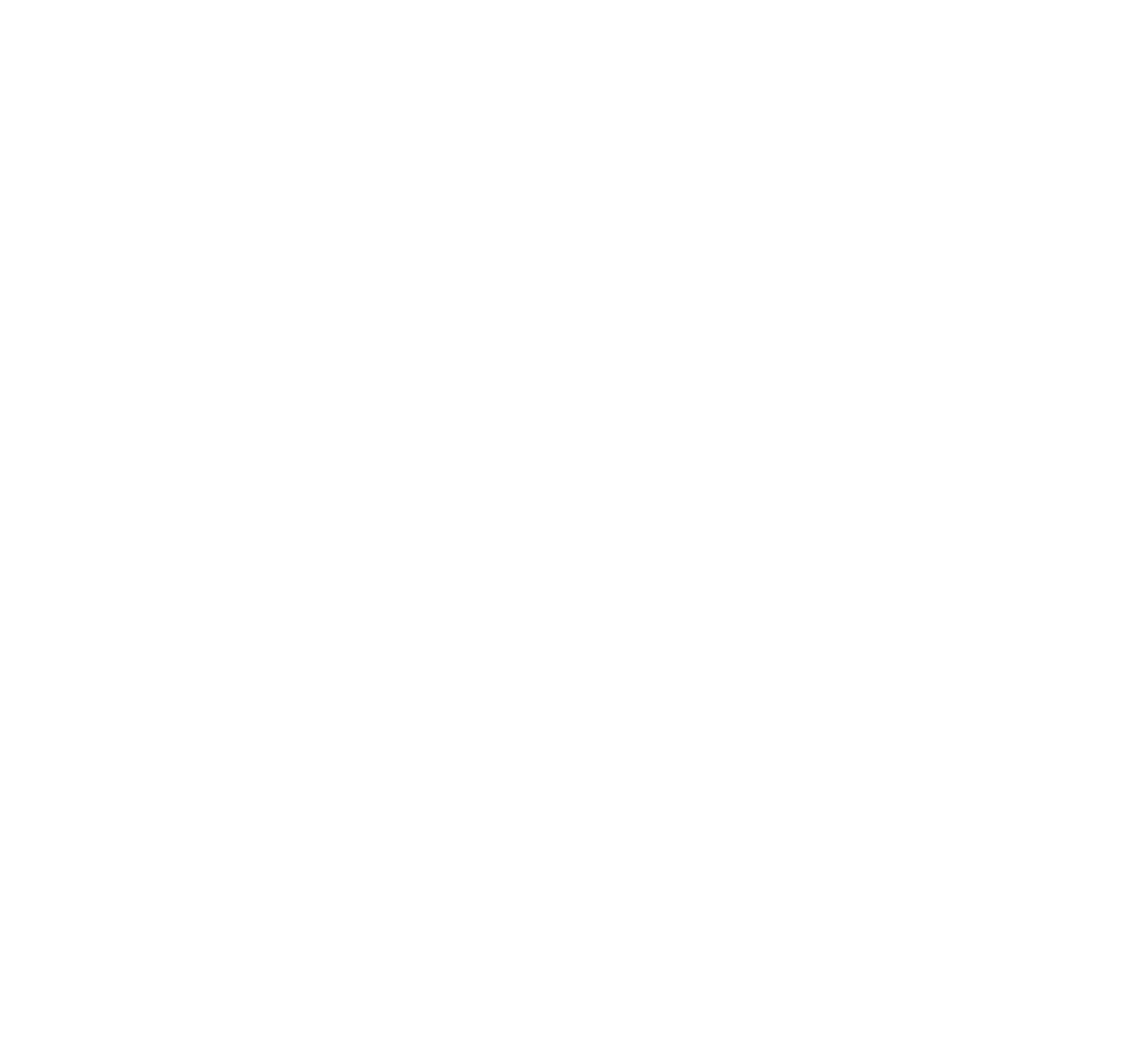
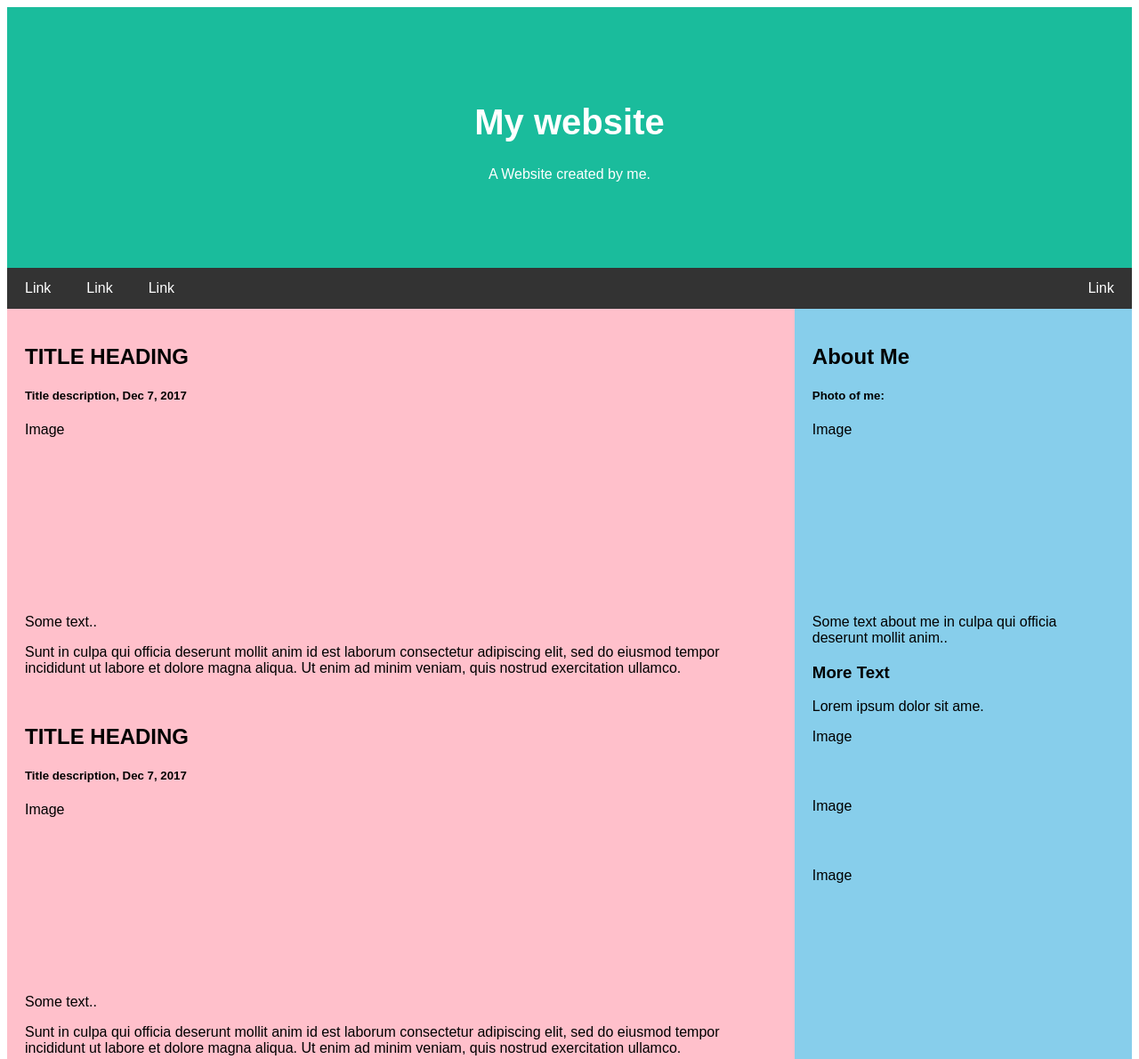
Before and after one commit to budiigunawan/buigun.github.io, a plain HTML site: page index1.html in a window 1280 px wide. Shown: the top 1190 px of the page at 89% size. Before the commit the page ends 800 px from the top, so only its background shows below. Drawn offline with Linux system fonts and the light colour scheme.

Commit message:
memodifikasi peletakan konten utama dan side konten

```diff
--- a/home.css
+++ b/home.css
@@ -0,0 +1,88 @@
+header {
+    padding : 80px;
+    text-align: center;
+    background: #1abc9c;
+    color: white;
+}
+
+header h1 {
+    font-size: 40px;
+}
+
+
+
+/* Style the top navigation bar */
+.navbar {
+    overflow: hidden; /* Hide overflow */
+    background-color: #333; /* Dark background color */
+  }
+
+  /* Style the navigation bar links */
+  .navbar a {
+    float: left; /* Make sure that the links stay side-by-side */
+    display: block; /* Change the display to block, for responsive reasons (see below) */
+    color: white; /* White text color */
+    text-align: center; /* Center the text */
+    padding: 14px 20px; /* Add some padding */
+    text-decoration: none; /* Remove underline */
+  }
+
+  /* Right-aligned link */
+  .navbar a.right {
+    float: right; /* Float a link to the right */
+  }
+
+  /* Change color on hover/mouse-over */
+  .navbar a:hover {
+    background-color: #ddd; /* Grey background color */
+    color: black; /* Black text color */
+  }
+
+
+
+  /* Ensure proper sizing */
+* {
+    box-sizing: border-box;
+  }
+
+  /* Column container */
+  main {
+    display: flex;
+    flex-wrap: wrap;
+  }
+
+  /* Create two unequal columns that sits next to each other */
+  /* Sidebar/left column */
+  .side {
+    flex: 30%; /* Set the width of the sidebar */
+    background-color: skyblue; /* Grey background color */
+    padding: 20px; /* Some padding */
+  }
+
+  /* Main column */
+  .konten {
+    flex: 70%; /* Set the width of the main content */
+    background-color: pink; /* White background color */
+    padding: 20px; /* Some padding */
+  }
+
+  /* Responsive layout - when the screen is less than 700px wide, make the two columns stack on top of each other instead of next to each other */
+@media screen and (max-width: 700px) {
+    main {
+      flex-direction: column;
+    }
+  }
+
+  /* Responsive layout - when the screen is less than 400px wide, make the navigation links stack on top of each other instead of next to each other */
+  @media screen and (max-width: 400px) {
+    .navbar a {
+      float: none;
+      width: 100%;
+    }
+  }
+
+  .footer {
+    padding: 20px; /* Some padding */
+    text-align: center; /* Center text*/
+    background: #ddd; /* Grey background */
+  }
--- a/index1.html
+++ b/index1.html
@@ -13,5 +13,54 @@
     </head>
 
     <body>
+        <header>
+            <h1>My website</h1>
+            <p>A Website created by me.</p>
+        </header>
+
+        <div class="navbar">
+            <a href="#">Link</a>
+            <a href="#">Link</a>
+            <a href="#">Link</a>
+            <a href="#" class="right">Link</a>
+        </div>
+
+        <main>
+            <div class="konten">
+                <article>
+                    <h2>TITLE HEADING</h2>
+                    <h5>Title description, Dec 7, 2017</h5>
+                    <div class="fakeimg" style="height:200px;">Image</div>
+                    <p>Some text..</p>
+                    <p>Sunt in culpa qui officia deserunt mollit anim id est laborum consectetur adipiscing elit, sed do eiusmod tempor incididunt ut labore et dolore magna aliqua. Ut enim ad minim veniam, quis nostrud exercitation ullamco.</p>
+                </article>
+                <br>
+                <article>
+                    <h2>TITLE HEADING</h2>
+                    <h5>Title description, Dec 7, 2017</h5>
+                    <div class="fakeimg" style="height:200px;">Image</div>
+                    <p>Some text..</p>
+                    <p>Sunt in culpa qui officia deserunt mollit anim id est laborum consectetur adipiscing elit, sed do eiusmod tempor incididunt ut labore et dolore magna aliqua. Ut enim ad minim veniam, quis nostrud exercitation ullamco.</p>
+                </article>
+            </div>
+
+            <div class="side">
+                <h2>About Me</h2>
+                <h5>Photo of me:</h5>
+                <div class="fakeimg" style="height:200px;">Image</div>
+                <p>Some text about me in culpa qui officia deserunt mollit anim..</p>
+                <h3>More Text</h3>
+                <p>Lorem ipsum dolor sit ame.</p>
+                <div class="fakeimg" style="height:60px;">Image</div><br>
+                <div class="fakeimg" style="height:60px;">Image</div><br>
+                <div class="fakeimg" style="height:60px;">Image</div>
+            </div>
+        </main>
+
+        <footer>
+            <div class="footer">
+                <h2>Footer</h2>
+            </div>
+        </footer>
     </body>
 </html>
```
